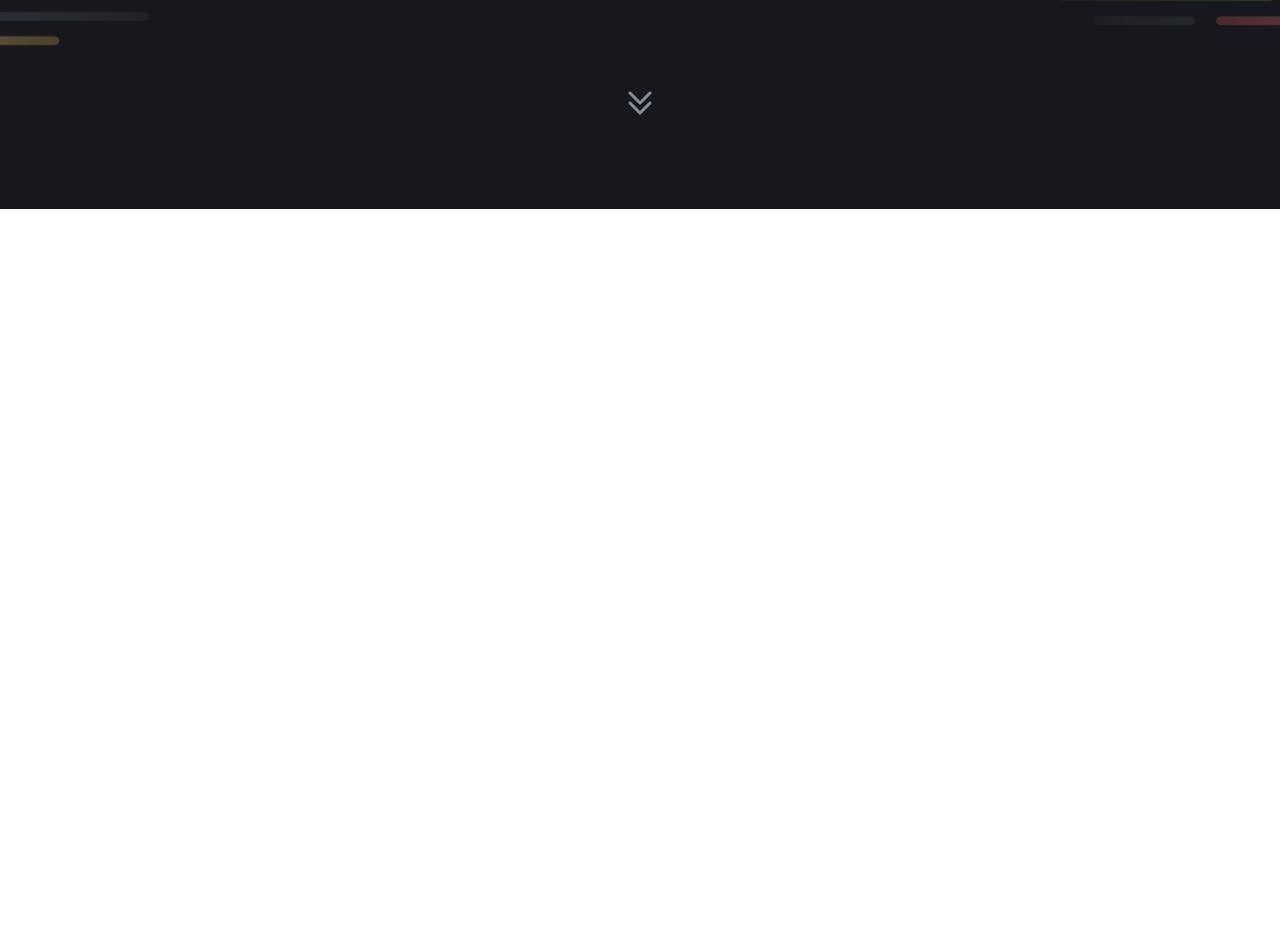
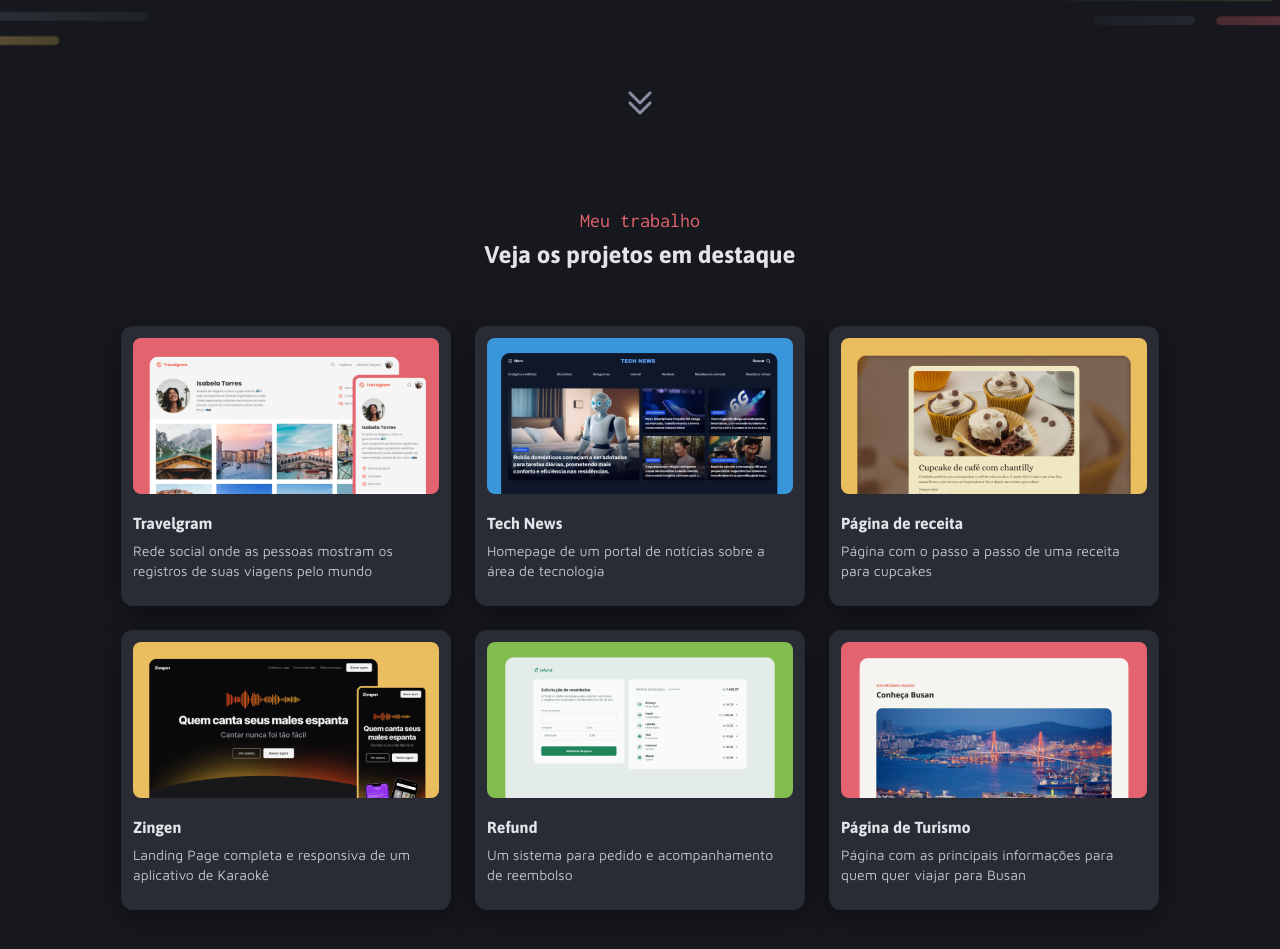
Before and after one commit to codebyneander/portfolio-dev, a plain HTML site: page index.html in a window 1280 px wide. Shown: the part 541-1490 px from the top of the page. Before the commit the page ends 800 px from the top, so only its background shows below. Drawn offline with Linux system fonts and the light colour scheme.

Commit message:
Adiciona estrutura de cards ao main e ajusta estilos do container

```diff
--- a/assets/styles/global.css
+++ b/assets/styles/global.css
@@ -45,3 +45,7 @@
 body {
   height: 100vh;
 }
+
+.container {
+  padding-inline: 120px; /* Define um preenchimento de 120 pixels nas laterais do container */
+}
--- a/assets/styles/index.css
+++ b/assets/styles/index.css
@@ -1,2 +1,3 @@
 @import url(global.css); /* Importa o arquivo global.css, que contém estilos que podem ser utilizados em todo o projeto */
 @import url(header.css); /* Importa o arquivo header.css, que contém estilos específicos para o cabeçalho do projeto */
+@import url(main.css); /* Importa o arquivo main.css, que contém estilos para o layout principal do projeto */
--- a/assets/styles/main.css
+++ b/assets/styles/main.css
@@ -1,4 +1,70 @@
 main {
-  height: 701;
-  background-color: var(--gray-400);
+  display: flex;
+  justify-content: center; /* Alinha o conteúdo principal no centro horizontalmente */
+  align-items: center; /* Alinha o conteúdo principal no centro verticalmente */
+  flex-direction: column; /* Organiza os itens do conteúdo principal em uma coluna */
+  gap: 56px; /* Define um espaço de 56 pixels entre os itens do conteúdo principal */
+  background-color: var(--gray-500);
+
+  div {
+
+      display: flex; /* Utiliza flexbox para o layout do conteúdo principal */
+      flex-direction: column; /* Organiza os itens do conteúdo principal em uma coluna */
+      align-items: center; /* Alinha os itens do conteúdo principal no centro horizontalmente */
+      justify-content: center; /* Alinha os itens do conteúdo principal no centro verticalmente */
+      gap: 8px; /* Define um espaço de 8 pixels entre os itens do conteúdo principal */
+
+      span {
+        color: var(--color-red); /* Define a cor do texto como vermelho */
+        font: var(--text-incosolata); /* Define a fonte do texto como Inconsolata */
+      }
+
+      h2 {
+        color: var(--gray-100); /* Define a cor do título como cinza claro */
+        font: var(--asap-title-md); /* Define a fonte do título como Asap */
+      }
+  }
+
+  section {
+    display: grid; /* Utiliza grid para o layout da seção */
+    place-items: center; /* Alinha os itens da seção no centro */
+    grid-template-columns: repeat(3, 1fr); /* Cria três colunas de tamanho igual */
+    gap: 24px; /* Define um espaço de 24 pixels entre os cards */
+
+    padding-bottom: 72px; /* Define um preenchimento de 72 pixels na parte inferior do conteúdo principal */
+
+    article {
+      width: 330px; /* Define a largura do card como 330 pixels */
+      height: 280px; /* Define a altura do card como 280 pixels */
+      background-color: var(--gray-400); /* Um fundo escuro para destacar o card */
+      border-radius: 12px; /* Arredonda os cantos do card */
+      overflow: hidden; /* Garante que a imagem não vaze das bordas arredondadas */
+      box-shadow: 0 8px 24px rgba(0, 0, 0, 0.4);
+      color: var(--gray-100); /* Define a cor do texto dentro do card como cinza claro */
+
+      /* Padding solicitado */
+      padding-block: 12px;
+      padding-inline: 12px;
+
+      img {
+        width: 100%; /* Faz a imagem ocupar toda a largura do card */
+        height: auto;
+        display: block;
+        border-radius: 8px; /* Bordas arredondadas para a imagem */
+      }
+
+      h2 {
+        font: var(--asap-title-sm); /* Define a fonte do título do card como Asap */
+        margin-bottom: 8px; /* Espaço entre o título e o parágrafo do card */
+        margin-top: 20px;
+      }
+
+      p {
+        font: var(--mavenpro-text-sm); /* Define a fonte do parágrafo do card como Maven Pro */
+        color: var(--gray-200); /* Define a cor do parágrafo do card como cinza médio */
+        max-width: 298px;
+
+      }
+    }
+  }
 }
--- a/index.html
+++ b/index.html
@@ -65,8 +65,61 @@
     </div>
   </header>
 
-  <main>
+  <main class="container">
+      <div>
+        <span>Meu trabalho</span>
+        <h2>Veja os projetos em destaque</h2>
+      </div>
 
+<section id="cards">
+  <article class="card">
+    <img src="assets/images/Thumbnail_Project-01.png" alt="Portal de viagens">
+
+      <h2 class="card-title">Travelgram</h2>
+      <p class="card-description">Rede social onde as pessoas mostram os registros de suas viagens pelo mundo</p>
+
+  </article>
+
+   <article class="card">
+    <img src="assets/images/Thumbnail_Project-02.png" alt="Descrição da imagem de tecnologia">
+
+      <h2 class="card-title">Tech News</h2>
+      <p class="card-description">Homepage de um portal de notícias sobre a área de tecnologia</p>
+
+  </article>
+
+   <article class="card">
+    <img src="assets/images/Thumbnail_Project-03.png" alt="pagina de receitas">
+
+      <h2 class="card-title">Página de receita</h2>
+      <p class="card-description">Página com o passo a passo de uma receita para cupcakes</p>
+
+  </article>
+
+   <article class="card">
+    <img src="assets/images/Thumbnail_Project-04.png" alt="aplicativo de karaokê">
+
+      <h2 class="card-title">Zingen</h2>
+      <p class="card-description">Landing Page completa e responsiva de um aplicativo de Karaokê</p>
+
+  </article>
+
+   <article class="card">
+    <img src="assets/images/Thumbnail_Project-05.png" alt="sistema para pedido e acompanhamento de reembolso">
+
+      <h2 class="card-title">Refund</h2>
+      <p class="card-description">Um sistema para pedido e acompanhamento de reembolso</p>
+
+  </article>
+
+   <article class="card">
+    <img src="assets/images/Thumbnail_Project-06.png" alt="página de turismo">
+
+      <h2 class="card-title">Página de Turismo</h2>
+      <p class="card-description">Página com as principais informações para quem quer viajar para Busan</p>
+
+  </article>
+</section>
   </main>
 </body>
 </html>
```
